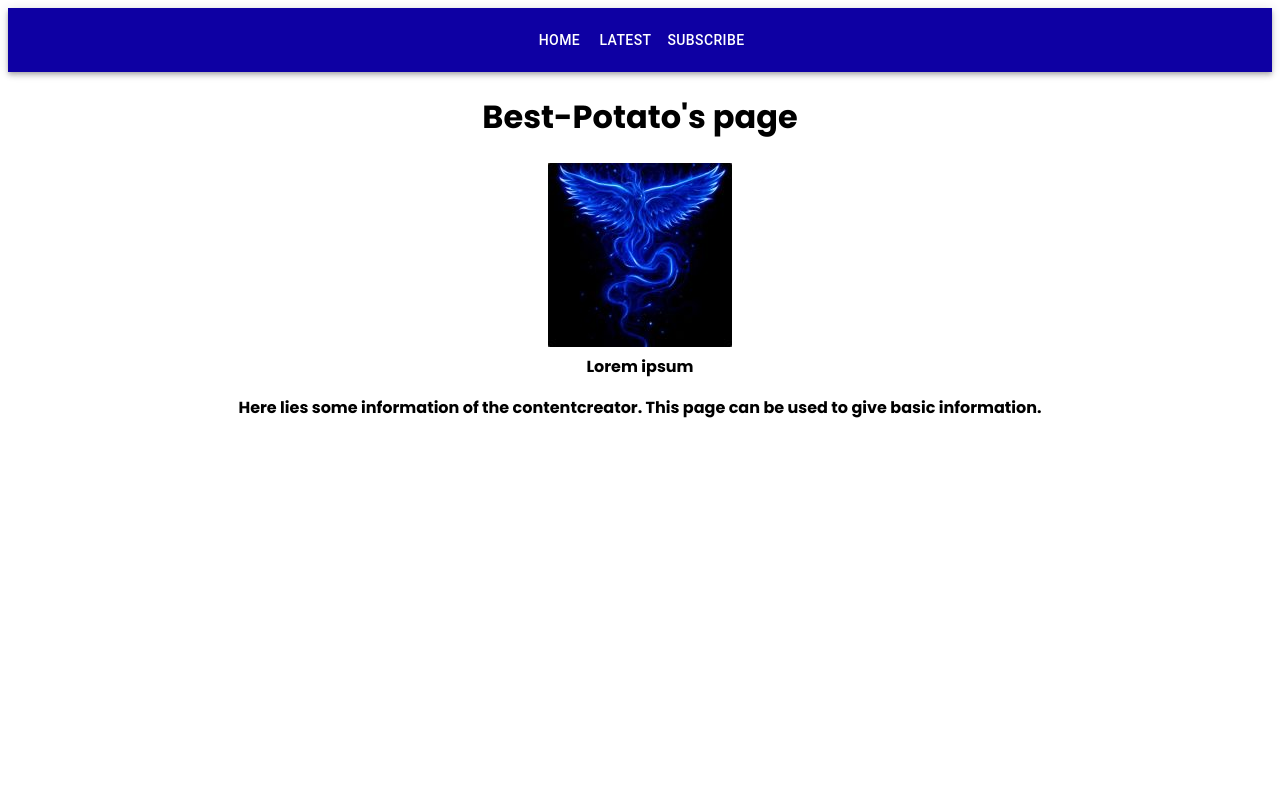
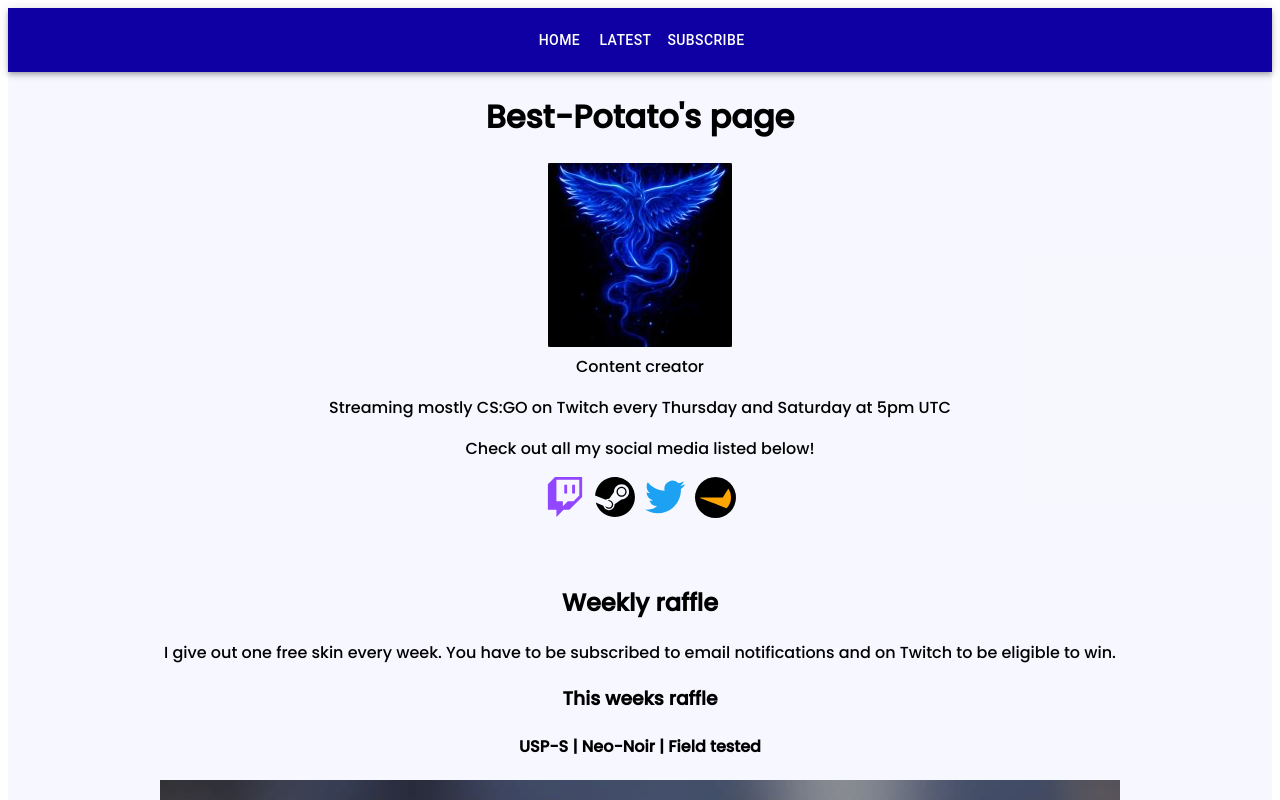
Before and after one commit to nuuttihenriksson/vjp-lopputyo, a React (Create React App) app: page / in a window 1280 px wide. Shown: the top 800 px of the page. Built offline with nearby package versions, Linux system fonts and the light colour scheme.

Commit message:
Adding content to home page, colors and icons

```diff
--- a/package.json
+++ b/package.json
@@ -13,6 +13,7 @@
     "@testing-library/user-event": "^13.5.0",
     "react": "^18.0.0",
     "react-dom": "^18.0.0",
+    "react-icons": "^4.3.1",
     "react-redux": "^8.0.0",
     "react-scripts": "5.0.1",
     "web-vitals": "^2.1.4"
--- a/public/index.html
+++ b/public/index.html
@@ -1,17 +1,15 @@
 <!DOCTYPE html>
 <html lang="en">
+
 <head>
   <meta charset="utf-8" />
   <link rel="icon" href="%PUBLIC_URL%/favicon.ico" />
   <link rel="preconnect" href="https://fonts.googleapis.com">
   <link rel="preconnect" href="https://fonts.gstatic.com" crossorigin>
-    <link href="https://fonts.googleapis.com/css2?family=Poppins:wght@700&display=swap" rel="stylesheet">
+  <link href="https://fonts.googleapis.com/css2?family=Poppins:wght@500&display=swap" rel="stylesheet">
   <meta name="viewport" content="width=device-width, initial-scale=1" />
   <meta name="theme-color" content="#000000" />
-    <meta
-      name="description"
-      content="Web site created using create-react-app"
-    />
+  <meta name="description" content="Web site created using create-react-app" />
   <link rel="apple-touch-icon" href="%PUBLIC_URL%/logo192.png" />
   <!--
       manifest.json provides metadata used when your web app is installed on a
@@ -34,6 +32,7 @@
     }
   </style>
 </head>
+
 <body>
   <noscript>You need to enable JavaScript to run this app.</noscript>
   <div id="root"></div>
@@ -48,4 +47,5 @@
       To create a production bundle, use `npm run build` or `yarn build`.
     -->
 </body>
+
 </html>
--- a/src/App.js
+++ b/src/App.js
@@ -38,7 +38,7 @@ function App() {
   }
 
   return (
-    <Box>
+    <Box style={{ backgroundColor: "rgba(7, 0, 230, 0.03)" }}>
       <AppBar position="static" sx={{ alignItems: 'center', background: "#0e00a3" }} >
         <Toolbar sx={{ background: "#0e00a3" }}>
           <Button color="inherit" onClick={clickHome}>Home</Button>
--- a/src/components/Comment.js
+++ b/src/components/Comment.js
@@ -30,7 +30,6 @@ const Comment = ({ changeComments, comments }) => {
         marginBottom: "30px",
       }}
     >
-      <h4>Comments:</h4>
       <Box className="comment">
         <TextField
           id="outlined-required"
@@ -53,6 +52,9 @@ const Comment = ({ changeComments, comments }) => {
         <Button
           variant="contained"
           onClick={addComment}
+          sx={{
+            background: "#0e00a3",
+          }}
         >
           Send
         </Button>
--- a/src/components/Comments.js
+++ b/src/components/Comments.js
@@ -1,6 +1,8 @@
 import React, { useState } from 'react';
 import {
   Box,
+  Divider,
+  Chip,
 } from '@mui/material';
 import Comment from './Comment';
 import OneComment from './OneComment';
@@ -9,7 +11,18 @@ const Comments = ({ comments, changeComments }) => {
 
   return (
     <Box>
+      <Box sx={{ maxWidth: "80%", margin: "auto" }}>
+        <Divider sx={{ marginTop: "20px", marginBottom: "20px" }} variant="middle">
+          <Chip label="Leave a comment" />
+        </Divider>
+      </Box>
+      <a>Enjoyed the video? Leave a comment!</a>
       <Comment changeComments={changeComments} comments={comments} />
+      <Box sx={{ maxWidth: "70%", margin: "auto" }}>
+        <Divider sx={{ marginBottom: "15px" }}>
+          <Chip label="Comments" />
+        </Divider>
+      </Box>
       <Box className="comments">
         {
           comments.map((comment) => {
--- a/src/components/Home.js
+++ b/src/components/Home.js
@@ -1,19 +1,50 @@
 import React from 'react';
 import {
   Box,
+  Button,
 } from '@mui/material';
 import Image from '../materials/logo.jpg';
+import {
+  SiFaceit,
+  SiSteam,
+  SiTwitch,
+  SiTwitter,
+} from 'react-icons/si'
+import Raffle from '../materials/csgo_raffle.jpg';
 
 const Home = () => {
   return (
-    <Box sx={{alignItems: 'center', alignContent: 'center', textAlign: 'center'}}>
+    <Box sx={{ alignItems: 'center', alignContent: 'center', textAlign: 'center' }}>
       <h1>Best-Potato's page</h1>
-      <img src={Image} alt='logo'/>
-      <div>Lorem ipsum</div>
+      <img src={Image} alt='logo' />
+      <div>Content creator</div>
       <p>
-        Here lies some information of the contentcreator.
-        This page can be used to give basic information.
+        Streaming mostly CS:GO on Twitch every Thursday and Saturday at 5pm UTC
       </p>
+      <p>
+        Check out all my social media listed below!
+      </p>
+      <Box sx={{ display: "flex", gap: "10px", justifyContent: "center" }}>
+        <a href="https://www.twich.tv/bestpotato_">
+          <SiTwitch size={40} color="#9146FF" />
+        </a>
+        <a href="https://steamcommunity.com/id/bestpotat0/">
+          <SiSteam size={40} color="black" />
+        </a>
+        <a href="https://twitter.com">
+          <SiTwitter size={40} color="#1DA1F2" />
+        </a>
+        <a href="https://steamcommunity.com/id/bestpotat0/">
+          <SiFaceit size={31} style={{ backgroundColor: "black", borderRadius: "25px", padding: "5px" }} color="orange" />
+        </a>
+      </Box>
+      <h2 style={{ marginTop: "60px" }}>Weekly raffle</h2>
+      <p>
+        I give out one free skin every week. You have to be subscribed to email notifications and on Twitch to be eligible to win.
+      </p>
+      <h3>This weeks raffle</h3>
+      <h4>USP-S | Neo-Noir | Field tested</h4>
+      <img src={Raffle} style={{ maxWidth: "95%" }} />
     </Box>
   )
 };
--- a/src/components/OneComment.js
+++ b/src/components/OneComment.js
@@ -27,9 +27,10 @@ const OneComment = ({ comments, changeComments, comment }) => {
                             marginLeft: "20px",
                             display: 'inline-block',
                             verticalAlign: 'middle',
+                            cursor: "pointer",
                         }}
                     />
-                    <a style={{ display: 'inline-block', }}>{comment.likes}</a>
+                    <a style={{ display: 'inline-block', paddingLeft: "2px" }}>{comment.likes}</a>
                 </Box>
             );
         } else {
@@ -45,9 +46,10 @@ const OneComment = ({ comments, changeComments, comment }) => {
                             marginLeft: "20px",
                             display: 'inline-block',
                             verticalAlign: 'middle',
+                            cursor: "pointer",
                         }}
                     />
-                    <a style={{ display: 'inline-block', }}>{comment.likes}</a>
+                    <a style={{ display: 'inline-block', paddingLeft: "2px" }}>{comment.likes}</a>
                 </Box>
             );
         }
@@ -67,9 +69,10 @@ const OneComment = ({ comments, changeComments, comment }) => {
                             marginLeft: "20px",
                             display: 'inline-block',
                             verticalAlign: 'middle',
+                            cursor: "pointer",
                         }}
                     />
-                    <a style={{ display: "inline-block" }}>{comment.dislikes}</a>
+                    <a style={{ display: "inline-block", paddingLeft: "2px" }}>{comment.dislikes}</a>
                 </Box>
             );
         } else {
@@ -85,9 +88,10 @@ const OneComment = ({ comments, changeComments, comment }) => {
                             marginLeft: "20px",
                             display: 'inline-block',
                             verticalAlign: 'middle',
+                            cursor: "pointer",
                         }}
                     />
-                    <a style={{ display: 'inline-block', }}>{comment.dislikes}</a>
+                    <a style={{ display: 'inline-block', paddingLeft: "2px" }}>{comment.dislikes}</a>
                 </Box>
             );
         }
@@ -138,10 +142,18 @@ const OneComment = ({ comments, changeComments, comment }) => {
     }
 
     return (
-        <Box key={`comment-${comment.id}`}>
+        <Box
+            key={`comment-${comment.id}`}
+            sx={{
+                backgroundColor: "rgba(44, 41, 102, 0.08)",
+                padding: "7px",
+                maxWidth: "60%",
+                margin: "auto",
+                marginBottom: "20px",
+            }}
+        >
             <Box
                 sx={{
-                    marginBottom: "20px",
                     display: 'inline-block',
                     verticalAlign: 'middle',
                 }}
@@ -152,11 +164,14 @@ const OneComment = ({ comments, changeComments, comment }) => {
                         verticalAlign: 'middle',
                     }}
                 >
-                    <a>{comment.name}:</a>
+                    <a style={{ fontWeight: "bold" }}>{comment.name}:</a>
                     <a style={{ marginLeft: "5px" }}>{comment.comment}</a>
                 </Box>
-                {getLike(comment)}
-                {getDislike(comment)}
+                <Box>
+                    {getLike(comment)}
+                    {getDislike(comment)}
+                </Box>
+
             </Box>
         </Box>
     );
--- a/src/components/Subscribe.js
+++ b/src/components/Subscribe.js
@@ -48,6 +48,8 @@ const Subscribe = ({ subs, changeSubs }) => {
         <h2>Subscribe to notifications</h2>
         <a>This form is used to signup for email notifications of new content.</a>
         <br />
+        <a>Your username is shown on this page to show others that you support the content creator</a>
+        <br />
         <Box className="subForm">
           <TextField
             required
@@ -67,6 +69,9 @@ const Subscribe = ({ subs, changeSubs }) => {
           <Button
             variant="contained"
             onClick={addSub}
+            sx={{
+              background: "#0e00a3",
+            }}
           >
             Subscribe
           </Button>
@@ -83,7 +88,7 @@ const Subscribe = ({ subs, changeSubs }) => {
         <h3>Last 10 subscribers:</h3>
         {getSubs}
       </Box>
-    </Box>
+    </Box >
   )
 };
 
--- a/src/components/comment.css
+++ b/src/components/comment.css
@@ -6,6 +6,7 @@
   text-align: center;
   justify-content: center;
   gap: 10px;
+  margin-top: 15px;
 }
 
 @media only screen and (max-device-width: 900px) {
```
Also changed, not shown: src/materials/csgo_raffle.jpg (added), 1 other file (tests, documents, lock files or other folders). Lines whose indentation alone changed are shown as unchanged.
